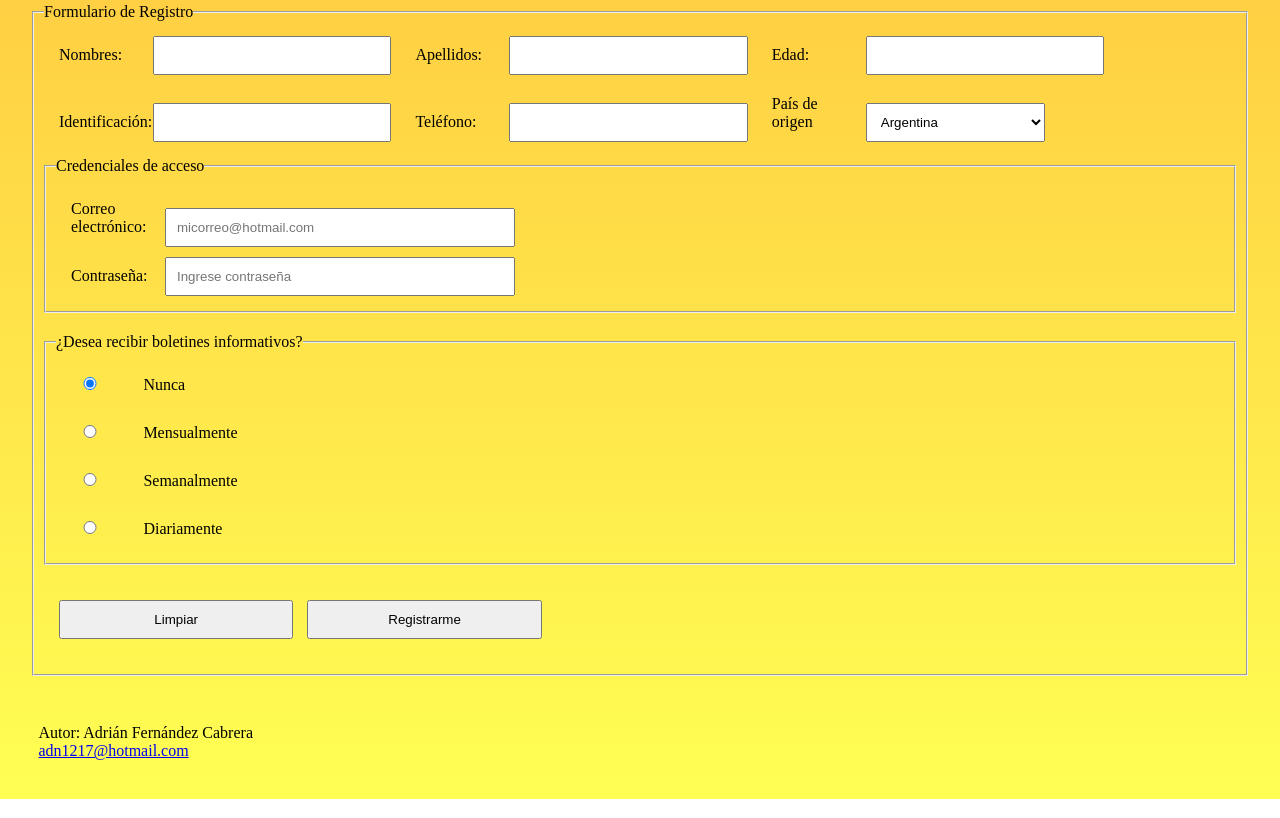
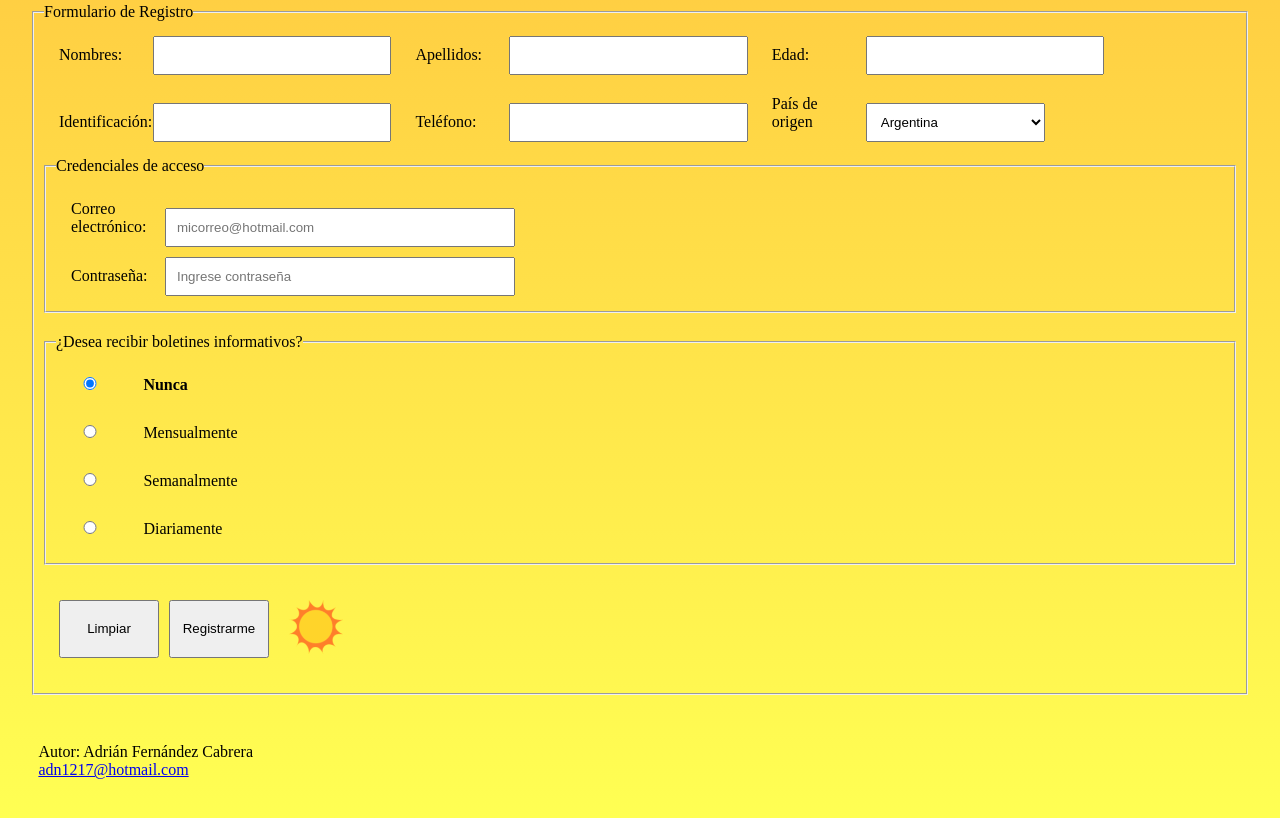
Before and after one commit to Adn1217/PaginaEmpresarial_Fernandez, a plain HTML site: page pags/contacto.html in a window 1280 px wide. Shown: the part 343-1161 px from the top of the page. Drawn offline with Linux system fonts and the light colour scheme.

Commit message:
Se agrega icono de sol y animacion spinner a pag Contacto

```diff
--- a/pags/contacto.html
+++ b/pags/contacto.html
@@ -115,6 +115,7 @@
                 <!-- <input type="button" id="botonSinFuncion" value="No hacer nada">    -->
                 <input type="reset" id="botonLimpiar" value="Limpiar">
                 <input type="submit" id="botonEnviar" value="Registrarme">
+                <a title="license" href="https://creativecommons.org/licenses/by/4.0/"><img id="sunSpinner" src="./../assets/Imagenes/SunshineByClipartinfo.png" alt="sunSpinner"></a>
         </div>
     </form>
    </fieldset>
--- a/style.css
+++ b/style.css
@@ -142,6 +142,10 @@ img {
 
 .inRow:last-child:hover { /* Mantenerla dentro de la pantalla */
   transform:  translate(-100px, 100px) scale(1.5);
+}
+
+table img {
+  transition: transform 0.5s;
 }
 
 table img:hover {
@@ -394,24 +398,16 @@ label {
   width: 90px;
 }
 
-.bulletin .frec {
-  padding: 10px;
-  text-align: left;
-}
-
-.bulletin input {
-  padding: 10px;
-  text-align: left;
-}
-
-.bulletin label {
-  padding: 10px;
-  text-align: left;
+input[type="radio"]:checked + label{
+  font-weight: bold;
 }
 
 .buttons {
+  display: flex;
+  flex-wrap: wrap;
   padding: 10px;
   margin: 10px 0px;
+  align-self: baseline;
 }
 
 #botonLimpiar {
@@ -421,3 +417,29 @@ label {
 #botonEnviar {
   min-width: 100px;
 }
+
+@keyframes toSpin {
+  0% { transform: rotate(0deg)}
+  10% { transform: rotate(36deg)}
+  20% { transform: rotate(72deg)}
+  30% { transform: rotate(108deg)}
+  40% { transform: rotate(144deg)}
+  50% { transform: rotate(180deg)}
+  60% { transform: rotate(216deg)}
+  70% { transform: rotate(252deg)}
+  80% { transform: rotate(288deg)}
+  90% { transform: rotate(324deg)}
+  100% { transform: rotate(360deg)}
+}
+
+#sunSpinner {
+  animation-name: toSpin;
+  animation-iteration-count: infinite;
+  animation-timing-function: ease-in-out;
+  animation-duration: 2s;
+  animation-delay: 0.5s;
+  /* cursor: auto; */
+  width: 64px;
+  height: 64px;
+  margin: 0px 10px;
+}
```
Also changed, not shown: assets/Imagenes/SunshineByClipartinfo.png (added).
